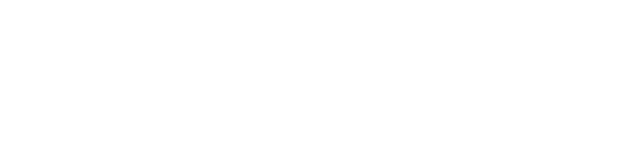
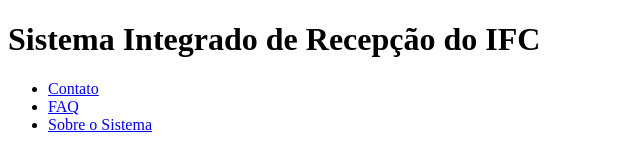
Before and after one commit to prodwillzera/IFC-Project, a plain HTML site: page header.html in a window 1280 px wide. Shown: the whole page, without its empty margins (0-640 px from the left). Drawn offline with Linux system fonts and the light colour scheme.

Commit message:
alterações nas funcionalidades do html

```diff
--- a/header.html
+++ b/header.html
@@ -0,0 +1,20 @@
+<!DOCTYPE html>
+<html lang="en">
+<head>
+    <meta charset="UTF-8">
+    <meta name="viewport" content="width=device-width, initial-scale=1.0">
+    <title>Document</title>
+    <link rel="icon" type="image/png" href="https://cecom.ifc.edu.br/wp-content/plugins/ifc-funcionalidade/res/images/favicon.png" sizes="any">
+</head>
+<body>
+    <header>
+        <h1 class="title">Sistema Integrado de Recepção do IFC</h1>
+
+        <nav class="navbar">
+            <ul class="nav-list">
+                <li><a href="#" class="nav-link-contact">Contato</a></li>
+                <li><a href="#" class="nav-link-FAQ">FAQ</a></li>
+                <li><a href="#" class="nav-link-about_system">Sobre o Sistema</a></li>
+            </ul>
+        </nav>
+    </header>
```
Also changed, not shown: footer.html (+5 -0 lines), index.html (+1 -0 lines), pages/page1.html (+1 -0 lines), pages/page2.html (+1 -0 lines), pages/page3.html (+1 -0 lines).
